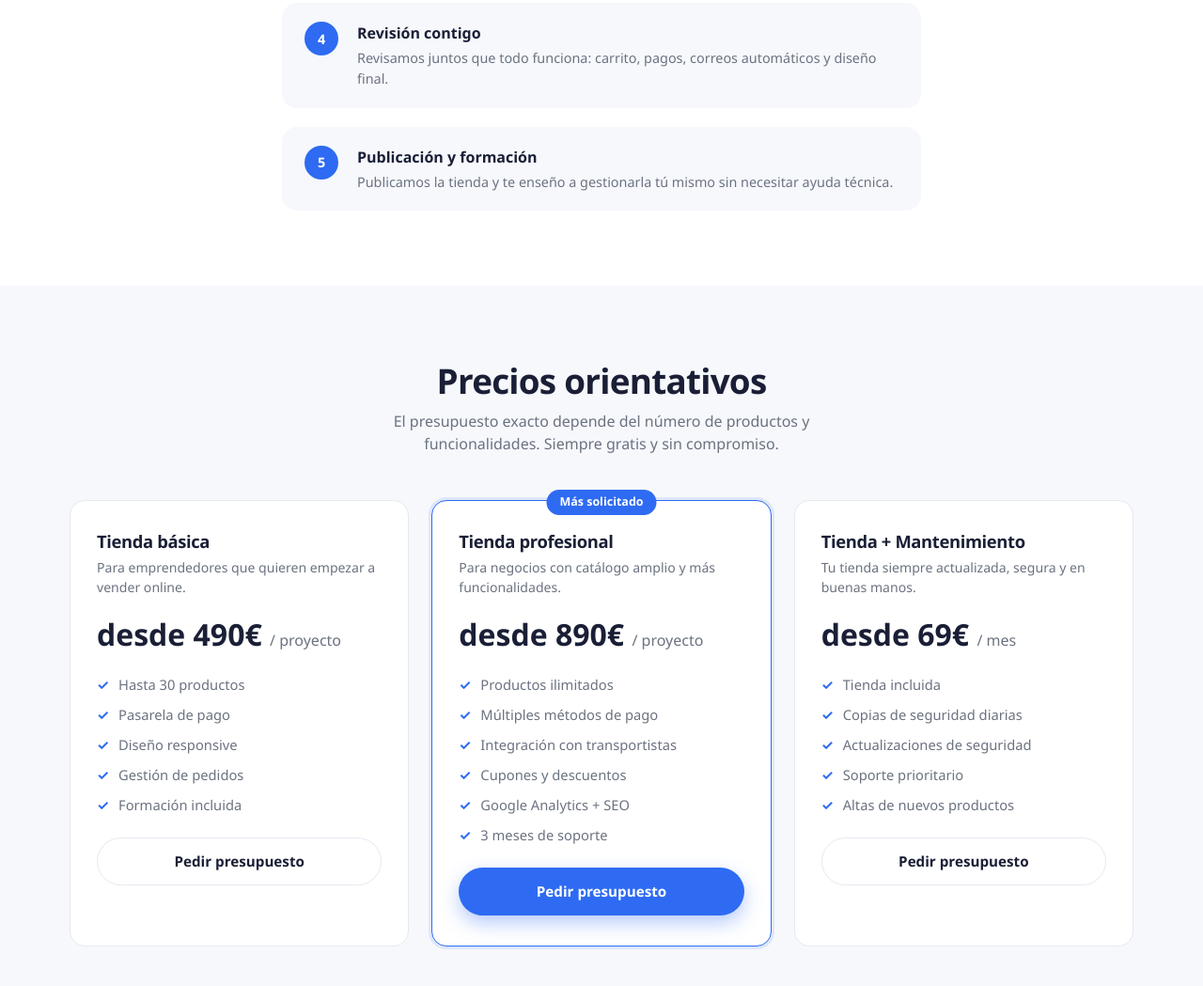
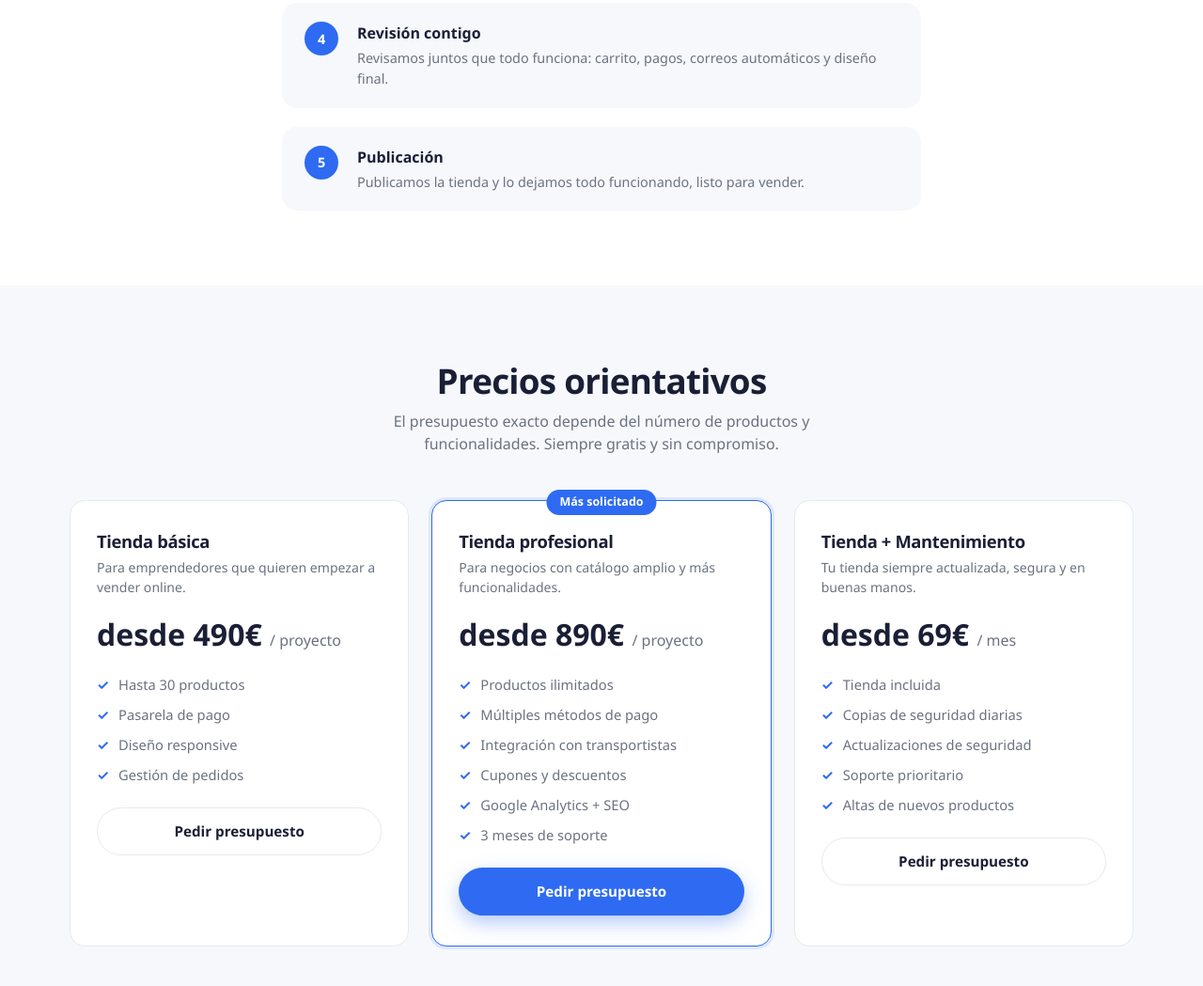
Before and after one commit to nogueramorillas/elpinguino, a website: page tiendas-online.html in a window 1280 px wide. Shown: the part 3081-4130 px from the top of the page at 94% size. Drawn offline with Linux system fonts and the light colour scheme.

Commit message:
Quitar mencion de formacion en Tiendas Online (no se ofrece)

```diff
--- a/tiendas-online.html
+++ b/tiendas-online.html
@@ -344,7 +344,7 @@
       </div>
       <div class="step-item">
         <div class="step-num">5</div>
-        <div><h4>Publicación y formación</h4><p>Publicamos la tienda y te enseño a gestionarla tú mismo sin necesitar ayuda técnica.</p></div>
+        <div><h4>Publicación</h4><p>Publicamos la tienda y lo dejamos todo funcionando, listo para vender.</p></div>
       </div>
     </div>
   </div>
@@ -367,7 +367,6 @@
           <li>Pasarela de pago</li>
           <li>Diseño responsive</li>
           <li>Gestión de pedidos</li>
-          <li>Formación incluida</li>
         </ul>
         <a href="https://wa.me/34624403792" class="btn btn-secondary" target="_blank">Pedir presupuesto</a>
       </div>
```
